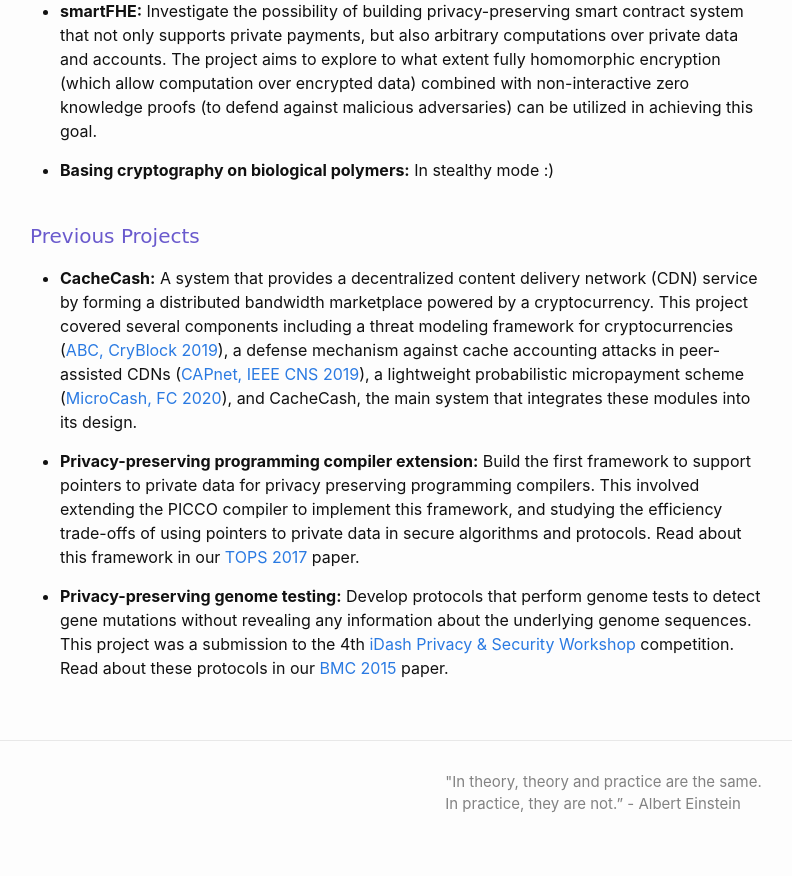
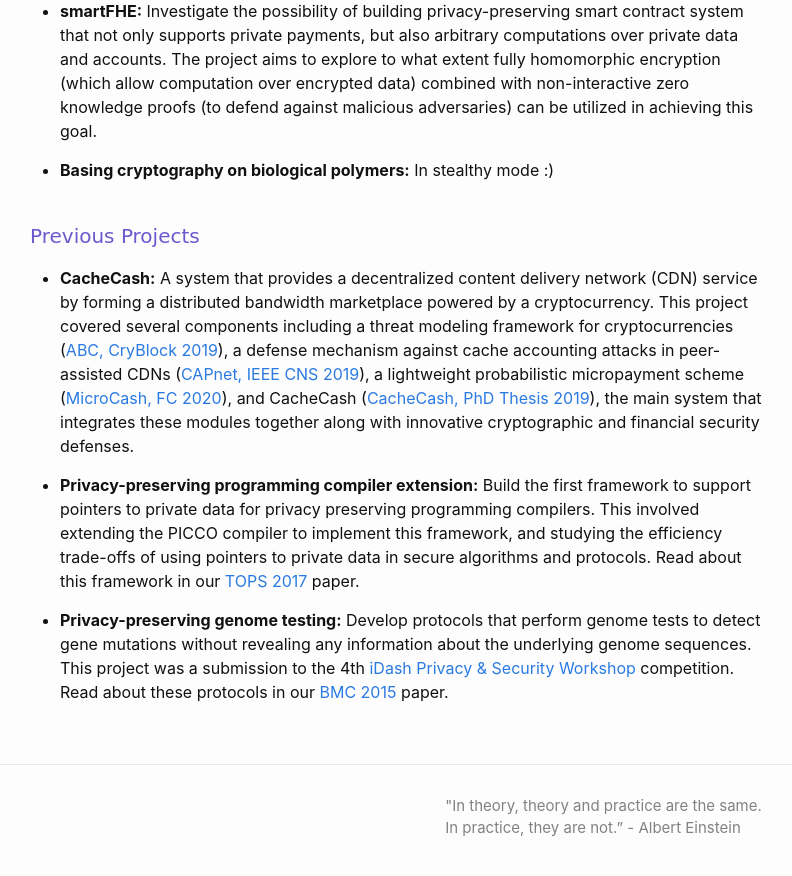
Before and after one commit to GhadaAlmashaqbeh/GhadaAlmashaqbeh.github.io, a Jekyll site: the page built from 01-research.md, in a window 1280 px wide and 900 px high, scrolled down 720 px. Shown: the top 876 px of the window, without its empty margins (240-1032 px from the left). Built offline with Jekyll 4.4.1, drawn with Linux system fonts in a browser that asks for light colours.

Commit message:
edit projects

```diff
--- a/01-research.md
+++ b/01-research.md
@@ -30,7 +30,7 @@
 
 <h4 style="font-family: 'Comic Sans MS';color: slateblue;">Previous Projects</h4>
 
-* **CacheCash:** A system that provides a decentralized content delivery network (CDN) service by forming a distributed bandwidth marketplace powered by a cryptocurrency. This project covered several components including a threat modeling framework for cryptocurrencies ([ABC, CryBlock 2019](https://ieeexplore.ieee.org/document/8845101)), a defense mechanism against cache accounting attacks in peer-assisted CDNs ([CAPnet, IEEE CNS 2019](https://ieeexplore.ieee.org/document/8802825)), a lightweight probabilistic micropayment scheme ([MicroCash, FC 2020](https://fc20.ifca.ai/preproceedings/38.pdf)), and CacheCash, the main system that integrates these modules into its design.
+* **CacheCash:** A system that provides a decentralized content delivery network (CDN) service by forming a distributed bandwidth marketplace powered by a cryptocurrency. This project covered several components including a threat modeling framework for cryptocurrencies ([ABC, CryBlock 2019](https://ieeexplore.ieee.org/document/8845101)), a defense mechanism against cache accounting attacks in peer-assisted CDNs ([CAPnet, IEEE CNS 2019](https://ieeexplore.ieee.org/document/8802825)), a lightweight probabilistic micropayment scheme ([MicroCash, FC 2020](https://fc20.ifca.ai/preproceedings/38.pdf)), and CacheCash ([CacheCash, PhD Thesis 2019](https://academiccommons.columbia.edu/doi/10.7916/d8-kmv2-7n57)), the main system that integrates these modules together along with innovative cryptographic and financial security defenses.
 
 
 * **Privacy-preserving programming compiler extension:** Build the first framework to support pointers to private data for privacy preserving programming compilers. This involved extending the PICCO compiler to implement this framework, and studying the efficiency trade-offs of using pointers to private data in secure algorithms and protocols. Read about this framework in our [TOPS 2017](https://dl.acm.org/citation.cfm?id=3154600) paper.
```
